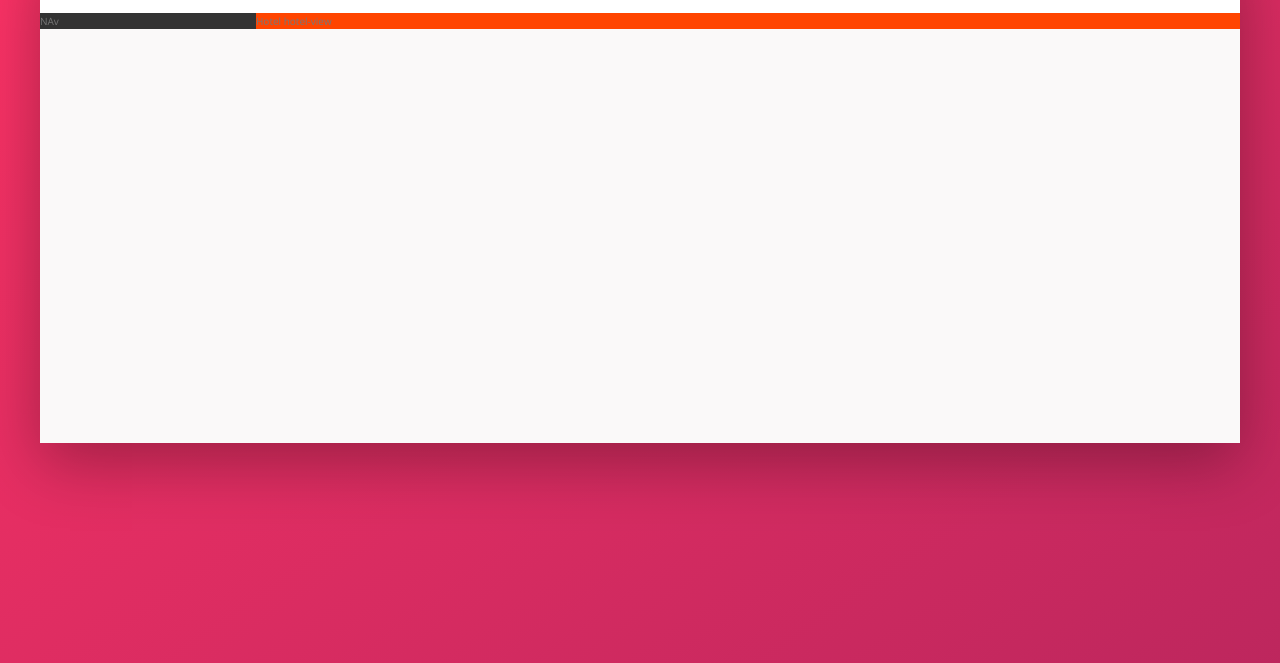
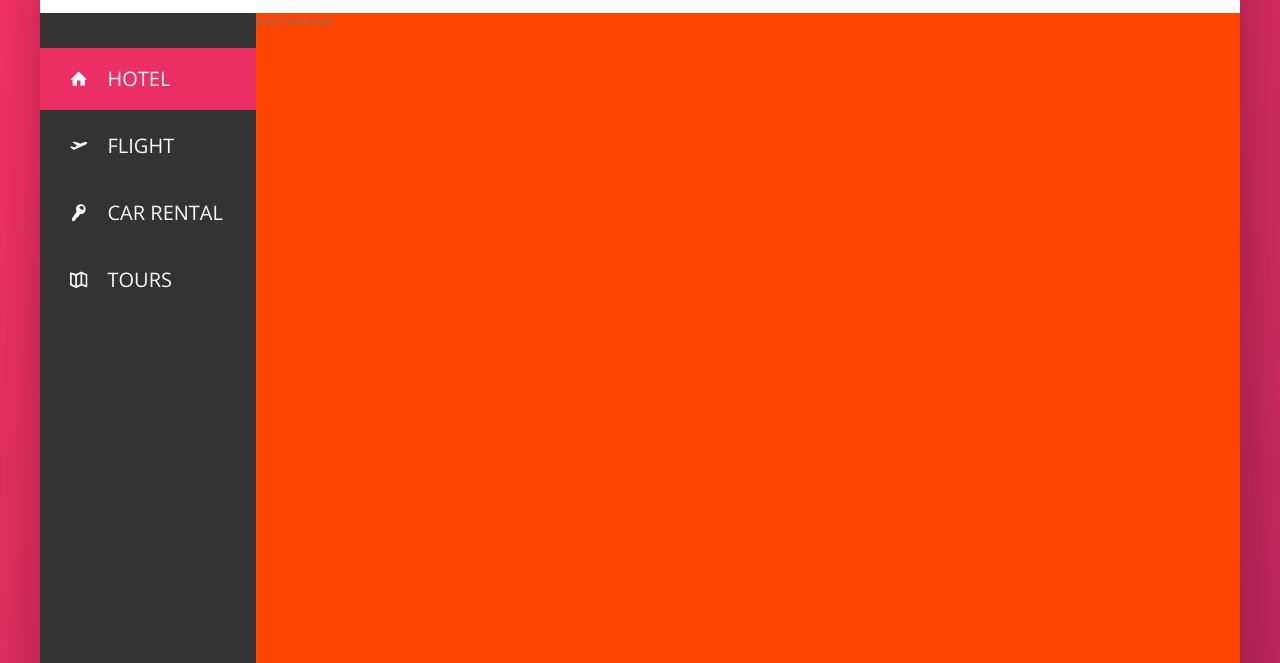
Before and after one commit to KordianPilarski/Trillo, a website: page index.html in a window 1280 px wide. Shown: the part 137-800 px from the top of the page. Drawn offline with nearby package versions, Linux system fonts and the light colour scheme.

Commit message:
add side nav

```diff
--- a/index.html
+++ b/index.html
@@ -45,7 +45,44 @@
             </header>
             <div class="content">
                 <nav class="sidebar">
-                    NAv
+                    <ul class="side-nav">
+                        <li class="side-nav__item side-nav__item--active">
+                            <a href="#" class="side-nav__link">
+                                <svg class="side-nav__icon">
+                                    <use xlink:href="img/sprite.svg#icon-home"></use>
+                                    <span>Hotel</span>
+                                </svg>
+                            </a>
+                        </li>
+                        <li class="side-nav__item">
+                            <a href="#" class="side-nav__link">
+                                <svg class="side-nav__icon">
+                                    <use xlink:href="img/sprite.svg#icon-aircraft-take-off"></use>
+                                    <span>Flight</span>
+                                </svg>
+                            </a>
+                        </li>
+                        <li class="side-nav__item">
+                            <a href="#" class="side-nav__link">
+                                <svg class="side-nav__icon">
+                                    <use xlink:href="img/sprite.svg#icon-key"></use>
+                                    <span>Car rental</span>
+                                </svg>
+                            </a>
+                        </li>
+                        <li class="side-nav__item">
+                            <a href="#" class="side-nav__link">
+                                <svg class="side-nav__icon">
+                                    <use xlink:href="img/sprite.svg#icon-map"></use>
+                                    <span>Tours</span>
+                                </svg>
+                            </a>
+                        </li>
+                    </ul>
+
+                    <div class="legal">
+                        &copy; 2018 by Trillo. All right reserved.
+                    </div>
                 </nav>
                 <main class="hotel-view">
                     Hotel hotel-view
--- a/sass/_components.scss
+++ b/sass/_components.scss
@@ -111,3 +111,74 @@
         margin-right: 1rem;
     }
 }
+
+///////////////////////////////////////////
+//////SIDE NAV
+.side-nav {
+    list-style: none;
+    font-size: 2rem;
+    font-weight: 100;
+    margin-top: 3.5rem;
+
+    &__item {
+        position: relative;
+
+        &:not(:last-child){
+            margin-bottom: .5rem;
+        }
+    }
+
+    &__item::before {
+        content: "";
+        position: absolute;
+        top: 0;
+        left: 0;
+        height: 100%;
+        width: 3px;
+        background-color: var(--color-primary);
+        transition: transform .2s,
+                    width .4s cubic-bezier(1, 0, 0, 1) .2s;
+                    background-color: .1s;
+        transform: scaleY(0);
+    }
+
+    &__item:hover::before,
+    &__item--active::before {
+        transform: scaleY(1);
+        width: 100%;
+    }
+
+    &__item:active::before {
+        background-color: var(--color-primary-light);
+    }
+
+    &__link:link,
+    &__link:visited {
+        color: var(--color-grey-light-1);
+        text-decoration: none;
+        text-transform: uppercase;
+        display: block;
+        padding: 1.5rem 3rem;
+        position: relative;
+        z-index: 2;
+
+        display: flex;
+        align-items: center;
+    }
+
+    &__icon {
+        width: 1.75rem;
+        height: 1.75rem;
+        margin-right: 2rem;
+        fill: currentColor;
+    }
+}
+
+///////////////////////////////////////////
+//////LEGAL TXT
+.legal {
+    font-size: 1.2rem;
+    color: var(--color-grey-light-4);
+    text-align: center;
+    padding: 2.5rem;
+}
--- a/sass/_layout.scss
+++ b/sass/_layout.scss
@@ -25,11 +25,15 @@
 .sidebar {
     background-color: var(--color-grey-dark-1);
     flex: 0 0 18%;
+    display: flex;
+    flex-direction: column;
+    justify-content: space-between;
 }
 
 .hotel-view {
     background-color: #fff;
+
     background-color: orangered;
-
+    height: 80rem;
     flex: 1;
 }
```
Also changed, not shown: css/style.css.
